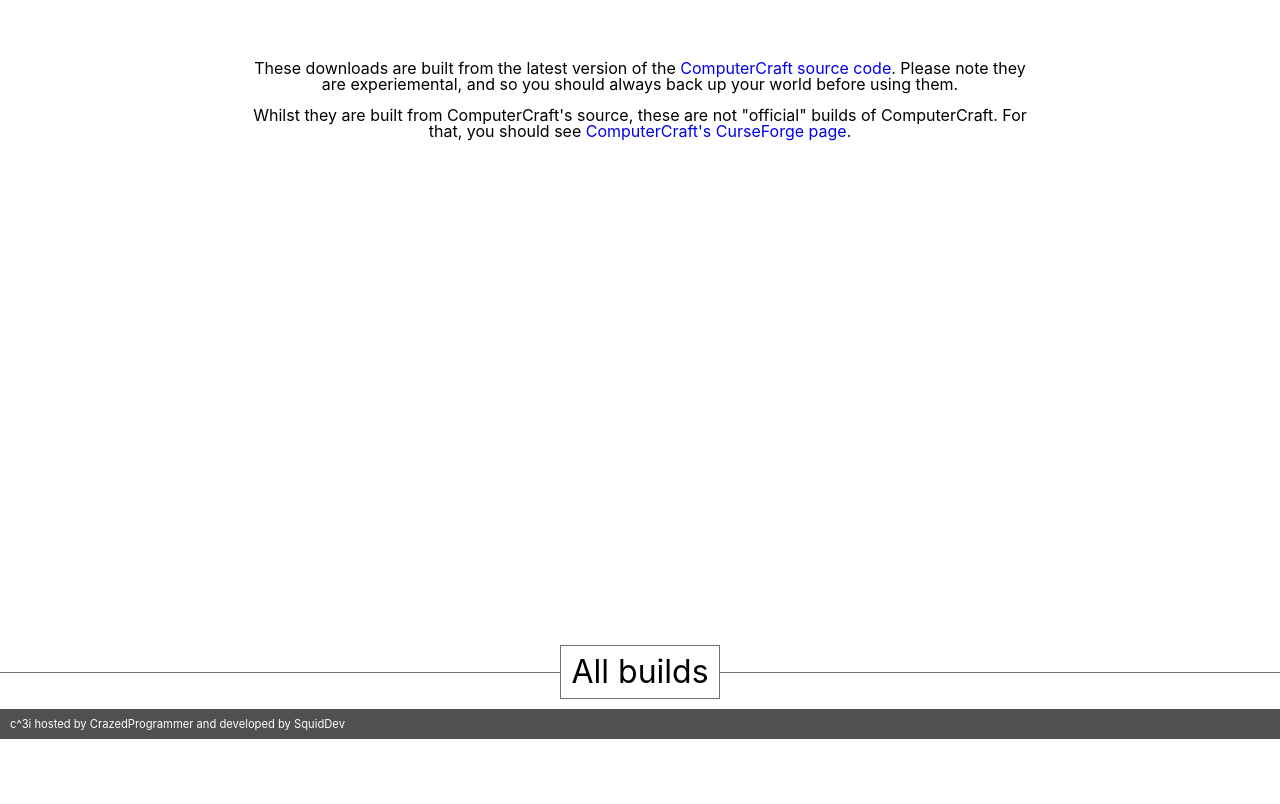
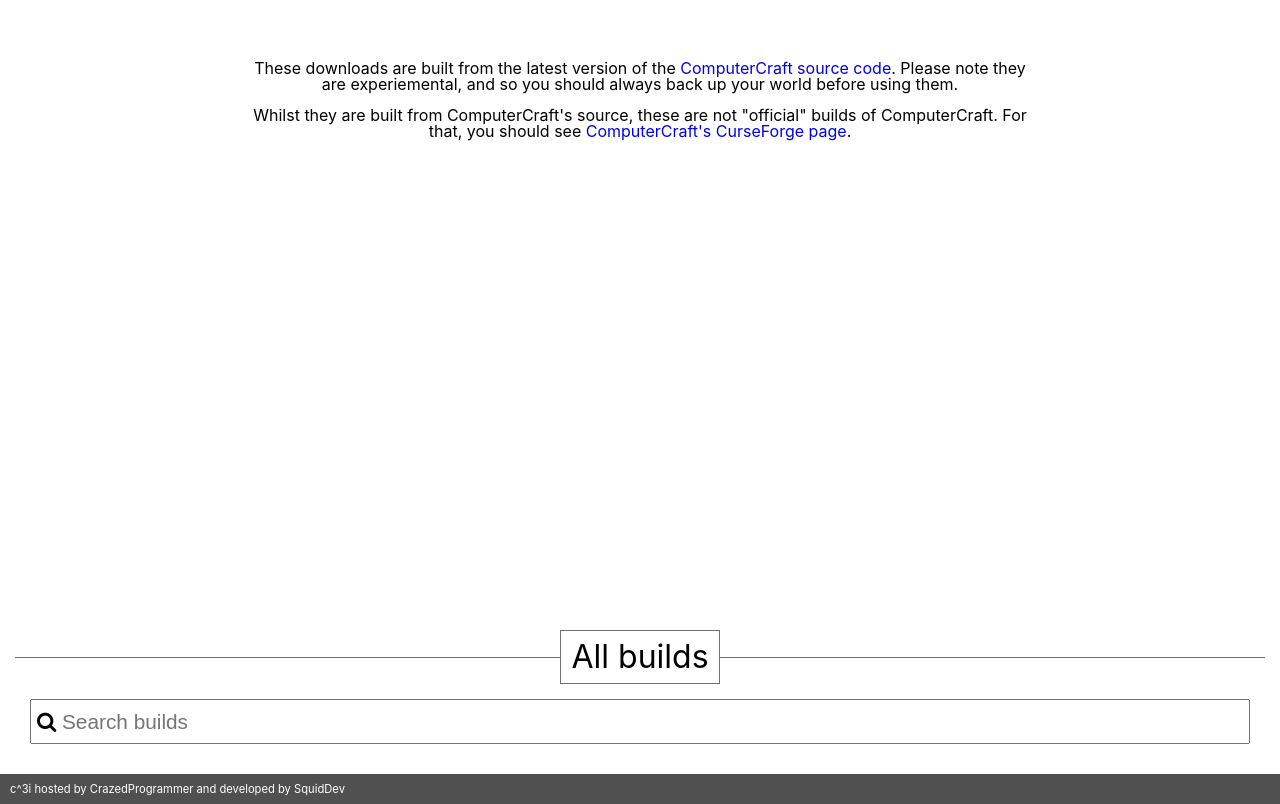
Before and after one commit to SquidDev/cc.crzd.me, a website: page template/main.mustache in a window 1280 px wide. Shown: the part 55-859 px from the top of the page. Before the commit the page ends 800 px from the top, so only its background shows below. Drawn offline with nearby package versions, Linux system fonts and the light colour scheme; files that its build step writes are made by us from their sources.

Commit message:
Add the worst search system ever

```diff
--- a/styles/main.scss
+++ b/styles/main.scss
@@ -189,3 +189,31 @@
         }
     }
 }
+
+// Search
+.search-box {
+    margin: 15px;
+    position: relative;
+
+    $height: 45px;
+
+    input {
+        width: 100%;
+        height: $height;
+        font-size: 1.3em;
+        padding-left: 30px;
+        box-sizing: border-box;
+    }
+
+    .search-hint {
+        position: absolute;
+        font-size: 1.3em;
+        top: 0px;
+        left: 7px;
+        width: 16px;
+        height: $height;
+        line-height: $height;
+        text-align: center;
+        pointer-events: none;
+    }
+}
--- a/template/main.mustache
+++ b/template/main.mustache
@@ -54,17 +54,22 @@
                 <p>
                     Whilst they are built from ComputerCraft's source, these are not "official" builds of ComputerCraft. For that, you should
                     see <a href="https://minecraft.curseforge.com/projects/computercraft">ComputerCraft's CurseForge page</a>.
-                </div>
+                </p>
             </div>
             <h2><span>All builds</span></h2>
-            <div class="downloads">
+            <div class="search-box">
+                <label for="search-box" class="search-hint"><span class="fa fa-search" aria-hidden="true"></span></label>
+                <input id="search-box" type="text" placeholder="Search builds" onchange="filter_builds(this.value)" oninput="filter_builds(this.value)" />
+            </div>
+
+            <div class="downloads" id="download-list">
                 {{#all}}
                     <div class="download">
                         <h3>
                             <a href="{{html-url}}{{file}}">
                                 <span class="fa fa-download" aria-hidden="true"></span>
                                 <span class="aria-hint">Download</span>
-                                {{desc}}
+                                <span data-tag="desc">{{desc}}</span>
                                 <span class="version-major">{{main_version}}</span><span class="version-build">build{{version}}</span>
                             </a>
                         </h3>
@@ -82,10 +87,10 @@
                                 <ul class="commits">
                                     {{#refs}}
                                         <li>
-                                            <span class="commit-branch">{{name}}</span>
+                                            <span class="commit-branch" data-tag="branch-name">{{name}}</span>
                                             <a href="https://github.com/dan200/ComputerCraft/commit/{{sha}}">
                                                 <span class="commit-sha">{{sha_short}}</span>
-                                                <span class="commit-message" title="{{msg}}">{{msg}}</span>
+                                                <span class="commit-message" title="{{msg}}" data-tag="branch-sha">{{msg}}</span>
                                             </a>
                                         </li>
                                     {{/refs}}
@@ -96,6 +101,30 @@
                 {{/all}}
             </div>
         </div>
+        <script type="text/javascript">
+            function filter_builds(filter) {
+                var downloads = document.getElementById("download-list").getElementsByClassName("download");
+                for(var i = downloads.length - 1; i >= 0; i--) {
+                    var download = downloads[i];
+                    var tags = download.querySelectorAll("[data-tag]");
+                    var found = false;
+                    for(var j = tags.length - 1; j >= 0; j--) {
+                        if(tags[j].innerText.toLowerCase().indexOf(filter.toLowerCase()) >= 0) {
+                            found = true;
+                            break;
+                        }
+                    }
+
+                    if(found) {
+                        download.hidden = true;
+                        download.style.display = "initial";
+                    } else {
+                        download.hidden = false;
+                        download.style.display = "none";
+                    }
+                }
+            }
+        </script>
         <footer>
             c^3i hosted by CrazedProgrammer and developed by SquidDev
         </footer>
```
